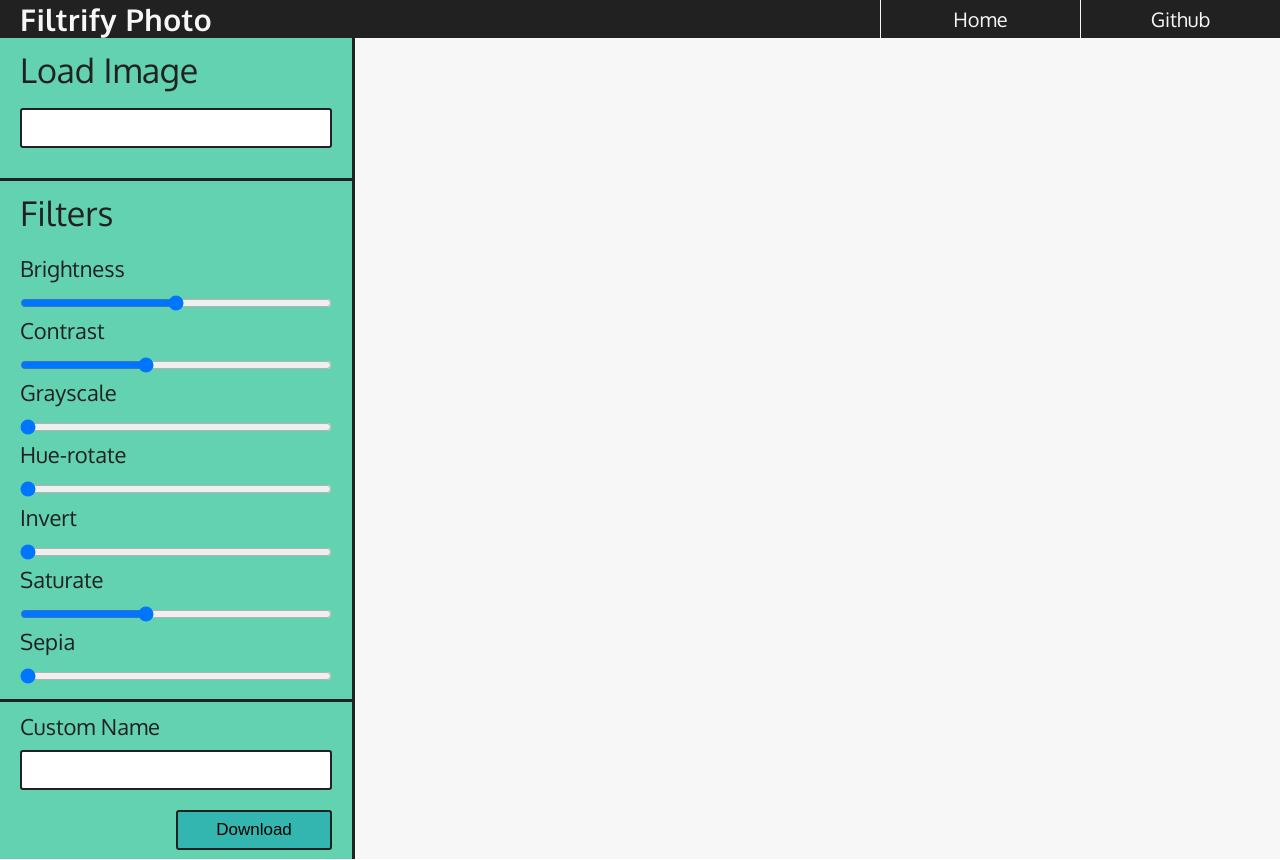
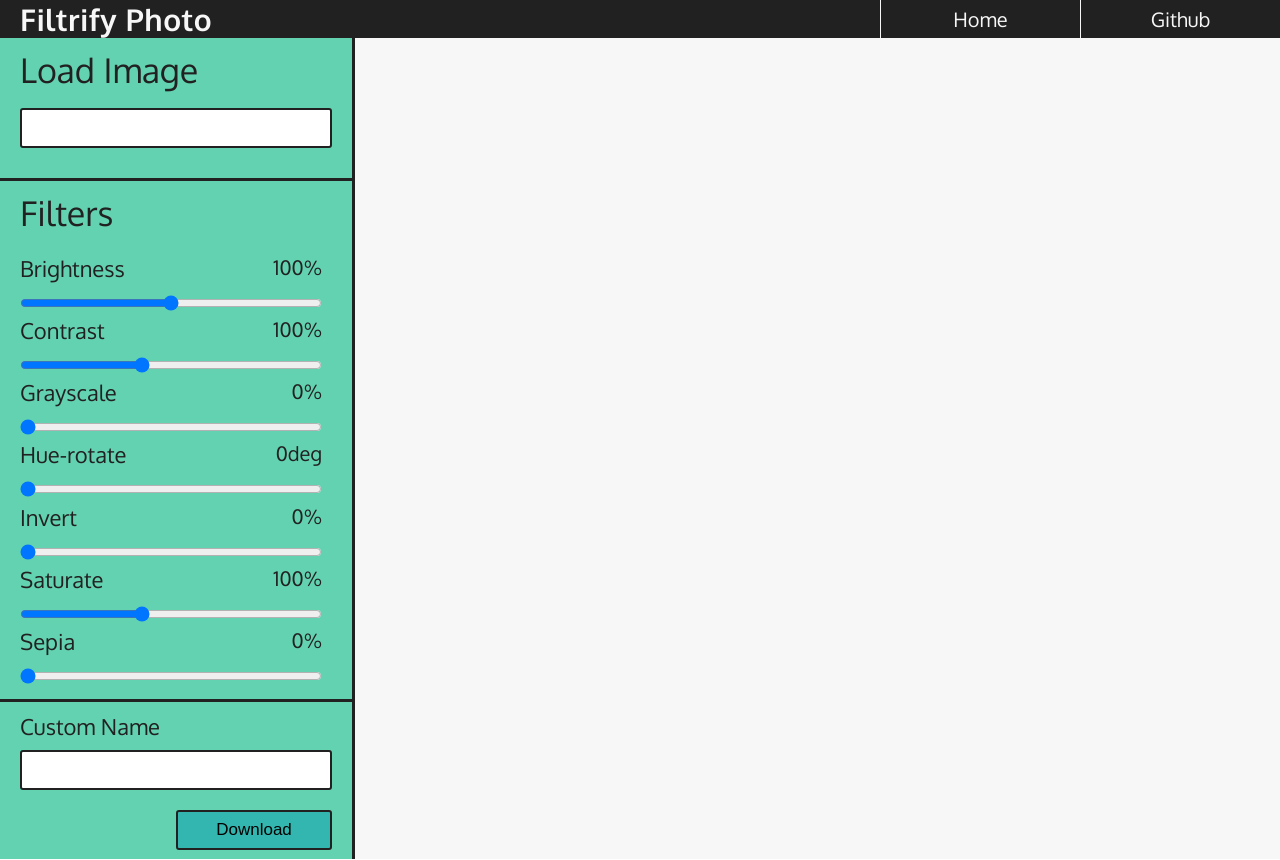
Before and after one commit to Sharpie360/filtrify-photo, a Vue app: page / in a window 1280 px wide. Built offline with nearby package versions, Linux system fonts and the light colour scheme.

Commit message:
added: FilterInfo cmp, display value/suffix

```diff
--- /dev/null
+++ b/src/components/control-panel/filter-panel/FilterInfo.vue
@@ -0,0 +1,31 @@
+<template>
+  <div class="filter-info--outer flexbox-space-between">
+    <label :for="filter.name"
+      >{{ filter.name | capitalize }}
+    </label>
+    <span>
+      {{ filter.current }}{{ filter.suffix }}
+    </span>
+  </div>
+</template>
+
+<script>
+export default {
+  props: ['filter'],
+  filters: {
+    capitalize: function (value) {
+      if (!value) return ''
+      value = value.toString()
+      return value.charAt(0).toUpperCase() + value.slice(1)
+    }
+  },
+}
+</script>
+
+<style scoped>
+label {
+  display: block;
+  font-size: 110%;
+  margin-bottom: .4rem;
+}
+</style>
--- a/src/components/control-panel/filter-panel/FilterInput.vue
+++ b/src/components/control-panel/filter-panel/FilterInput.vue
@@ -1,8 +1,6 @@
 <template>
   <div class="filter-input--outer">
-    <label :for="filter.name"
-      >{{ filter.name | capitalize }}
-    </label>
+    <filter-info :filter="filter"></filter-info>
     <input
       v-model="filter.current"
       @mousemove="updateFilterValue(filter)"
@@ -17,16 +15,13 @@
 </template>
 
 <script>
+import FilterInfo from './FilterInfo';
 import { mapActions } from 'vuex';
 
 export default {
   props: ['filter', 'index'],
-  filters: {
-    capitalize: function (value) {
-      if (!value) return ''
-      value = value.toString()
-      return value.charAt(0).toUpperCase() + value.slice(1)
-    }
+  components: {
+    'filter-info': FilterInfo
   },
   methods: {
     ...mapActions(['setFilterValue_STORE']),
@@ -42,14 +37,7 @@ export default {
 </script>
 
 <style scoped>
-label {
-  display: block;
-  font-size: 110%;
-  margin-bottom: .4rem;
-}
-
 .filter-input--input {
   width: 100%;
 }
-
 </style>
--- a/src/components/control-panel/filter-panel/FilterPanel.vue
+++ b/src/components/control-panel/filter-panel/FilterPanel.vue
@@ -32,7 +32,7 @@ export default {
 
 <style scoped>
 .filter-panel {
-  padding: .5rem 1rem;
+  padding: .5rem .5rem .5rem 1rem;
   border-top: 3px solid var(--navbarBlack);
 }
 .filter-panel--title {
@@ -40,4 +40,8 @@ export default {
   font-size: 170%;
   margin-bottom: 1rem;
 }
+.filter-panel--input-group-wrapper {
+  overflow-y: scroll;
+  padding-right: 1rem;
+}
 </style>
```
Also changed, not shown: 1 other file (tests, documents, lock files or other folders).
